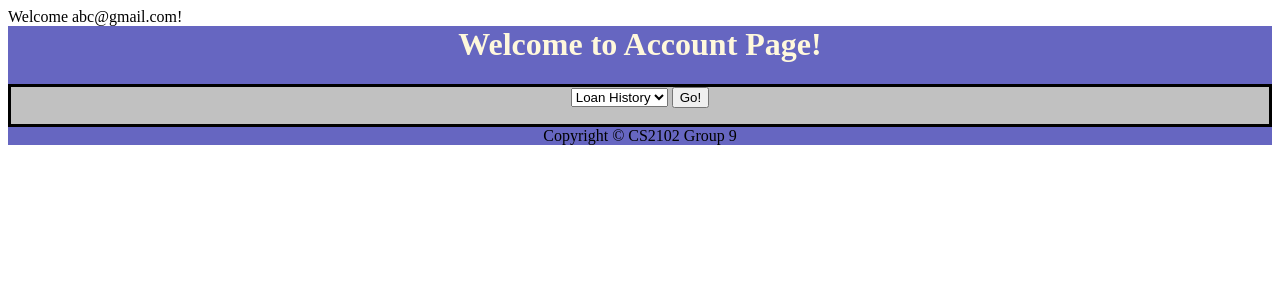
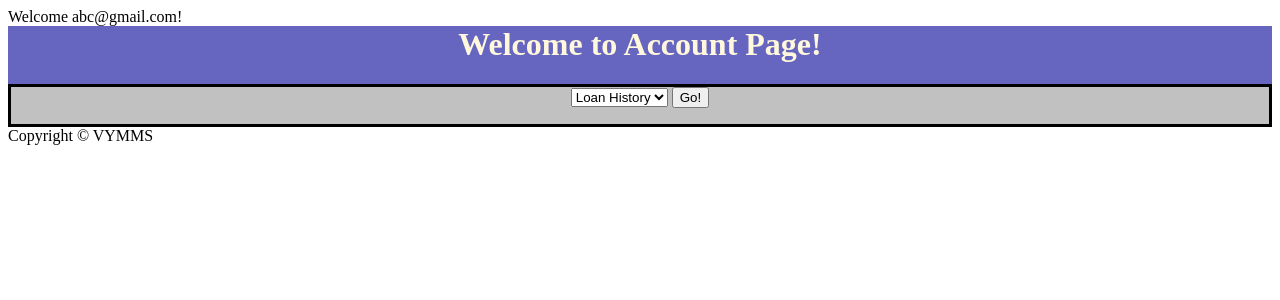
Before and after one commit to sherinatoh/sharingProject, a PHP site: page /AccountPage.php in a window 1280 px wide. Shown: the top 300 px of the page. Run offline with PHP 8.4, Linux system fonts and the light colour scheme; a user stored in the database is signed in.

Commit message:
updated pages

```diff
--- a/AccountPage.php
+++ b/AccountPage.php
@@ -40,7 +40,7 @@
 			}
 			?>
 			<tr>
-				<td colspan="2" style="background-color:#6666C1; text-align:center;"> Copyright &#169; CS2102 Group 9
+				<td colspan="2"> Copyright &#169; VYMMS
 				</td> </tr>
 			</table>
 		</body>
--- a/Login.php
+++ b/Login.php
@@ -18,7 +18,7 @@ password=12345678")
     session_start();
 
     if ( isset($_SESSION['user'])!="" ) {
-        header("Location:AccountPage.php");
+        header("Location: Homepage.php");
         exit;
     }
 ?>
--- a/UserItems.php
+++ b/UserItems.php
@@ -18,7 +18,7 @@
     session_start();
 
     if ( isset($_SESSION['user'])!="" ) {
-        header("Location: Homepage.php");
+        header("Location: Login.php");
         exit;
     }
 ?>
```
